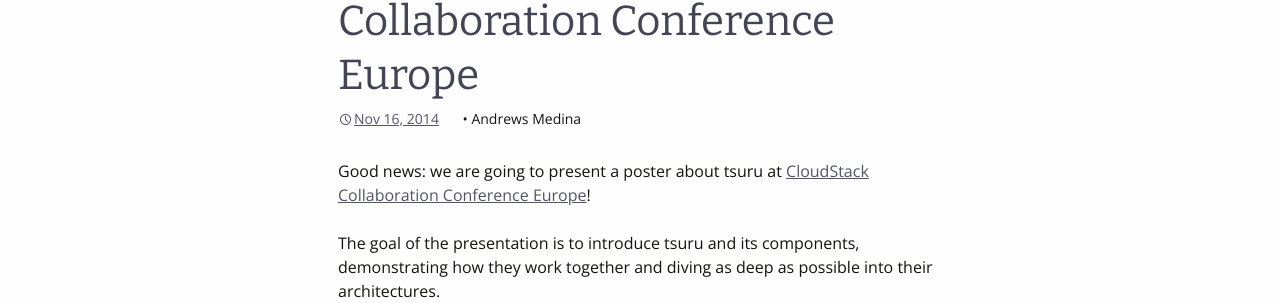
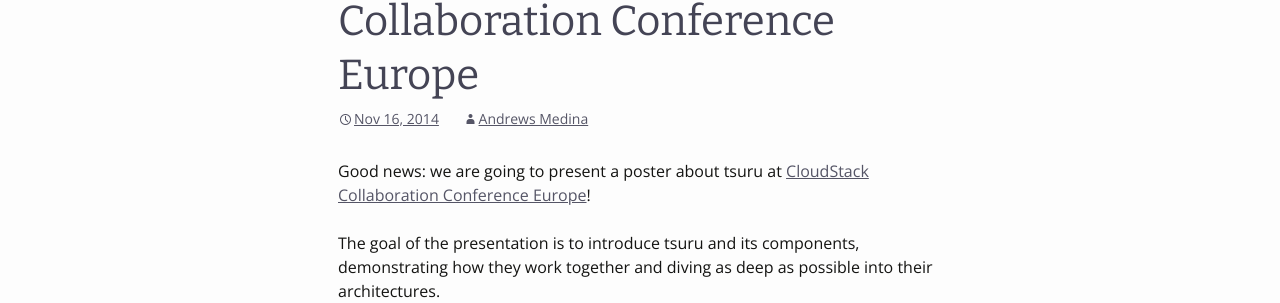
Before and after one commit to tsuru/tsuru.github.io, a Jekyll site: the page built from _posts/2014-11-14-tsuru-at-cloudstack-collaboration-conference-europe.markdown, in a window 1280 px wide. Shown: the part 253-556 px from the top of the page. Built offline with Jekyll 4.4.1, drawn with Linux system fonts in a browser that asks for light colours; nearby versions of some CDN libraries.

Commit message:
layout: use the link for the author

```diff
--- a/_layouts/post.html
+++ b/_layouts/post.html
@@ -11,7 +11,7 @@
     <div class="entry-meta">
         <span class="date"><a href="{{ post.url }}" title="{{ post.title }}" rel="bookmark"><time class="entry-date" datetime="{{ post.date }}">{{ page.date | date: "%b %-d, %Y" }}</time></a></span>
 
-        <span class="author vcard"> • {{ page.author['display_name'] }}</span>
+        <span class="author vcard"><a class="url fn n" href="{{ page.author['url'] }}" rel="author">{{ page.author['display_name'] }}</a></span>
    </div>
     </header>
 
--- a/index.html
+++ b/index.html
@@ -15,7 +15,7 @@
                     <div class="entry-meta">
                         <span class="date"><a href="{{ post.url }}" title="{{ post.title }}" rel="bookmark"><time class="entry-date" datetime="{{ post.date }}">{{ post.date | date: "%b %-d, %Y" }}</time></a></span>
 
-                        <span class="author vcard"><a class="url fn n" rel="author">{{ post.author['display_name'] }}</a></span>
+			<span class="author vcard"><a class="url fn n" href="{{ post.author['url'] }}" rel="author">{{ post.author['display_name'] }}</a></span>
                     </div>
                 </header>
                 <div class="entry-content">
```
